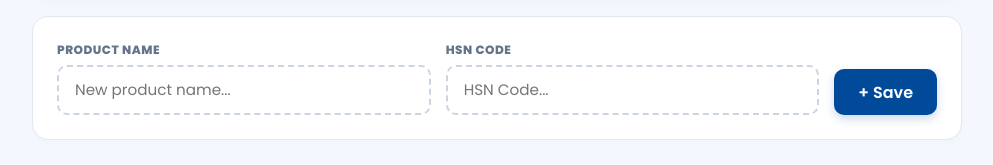
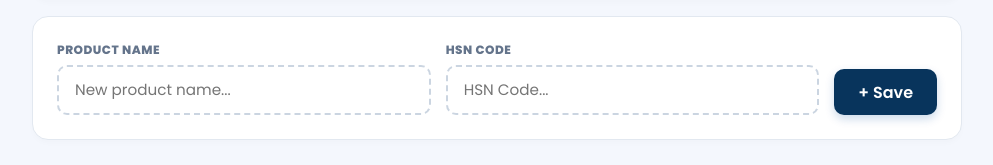
Before and after one commit to myentribook/Entri-Book, a React (Create React App) app in the folder frontend/: page /product in a window 1280 px wide. Shown: the part 306-471 px from the top of the page, without its empty margins (143-1136 px from the left). Built offline with nearby package versions, Linux system fonts and the light colour scheme; no server answers; a web font is replaced by a local one.

Commit message:
product stock  page corrections

```diff
--- a/frontend/src/components/styles/product.css
+++ b/frontend/src/components/styles/product.css
@@ -3,7 +3,7 @@
     --prod-mgr-card-bg: #ffffff;
     --prod-mgr-text-main: #0a1930;
     --prod-mgr-text-muted: #64748b;
-    --prod-mgr-primary: #004a99;
+    --prod-mgr-primary: #08345c;
     --prod-mgr-border: #e2e8f0;
     --prod-mgr-danger: #e11d48;
 }
```
